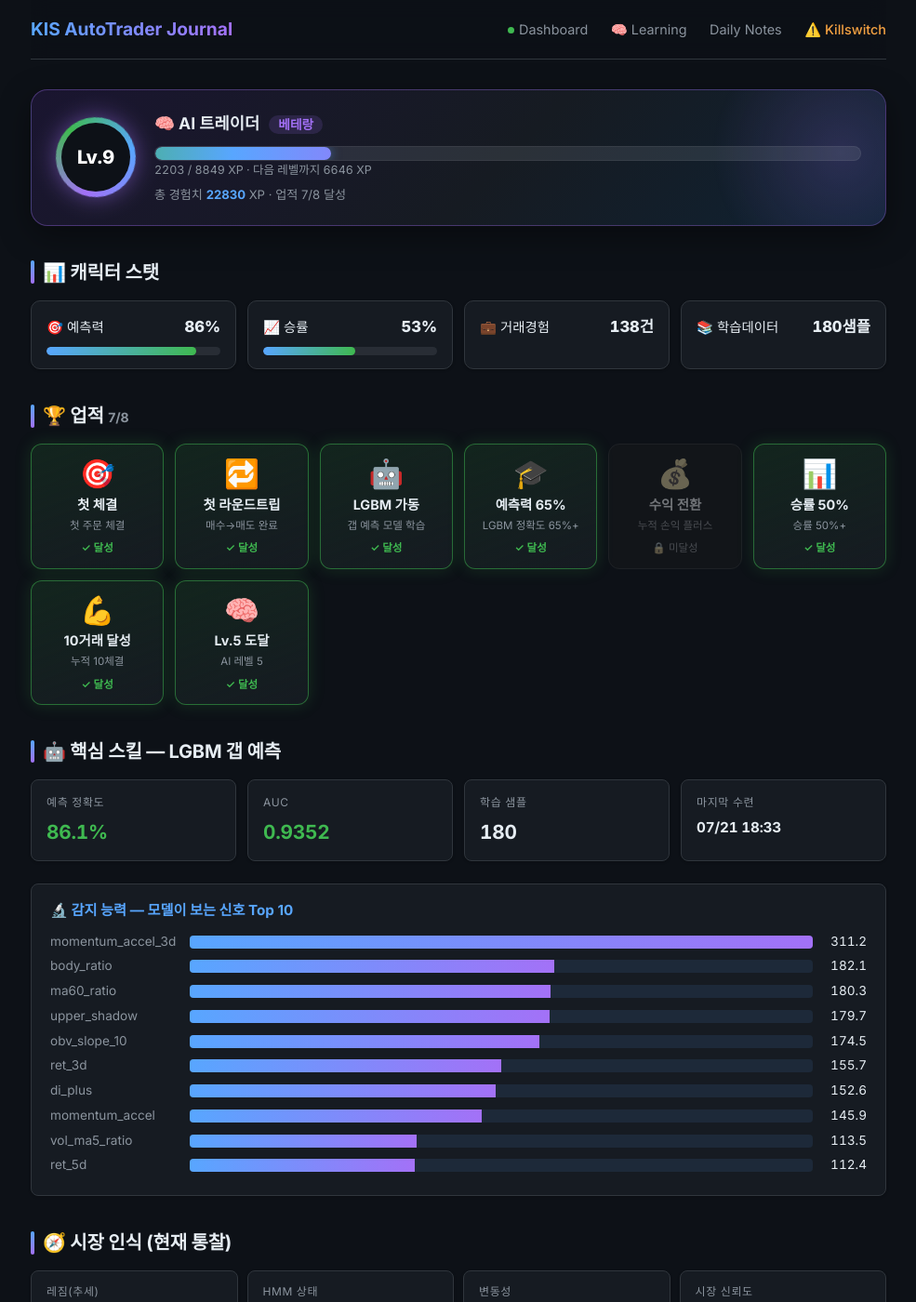
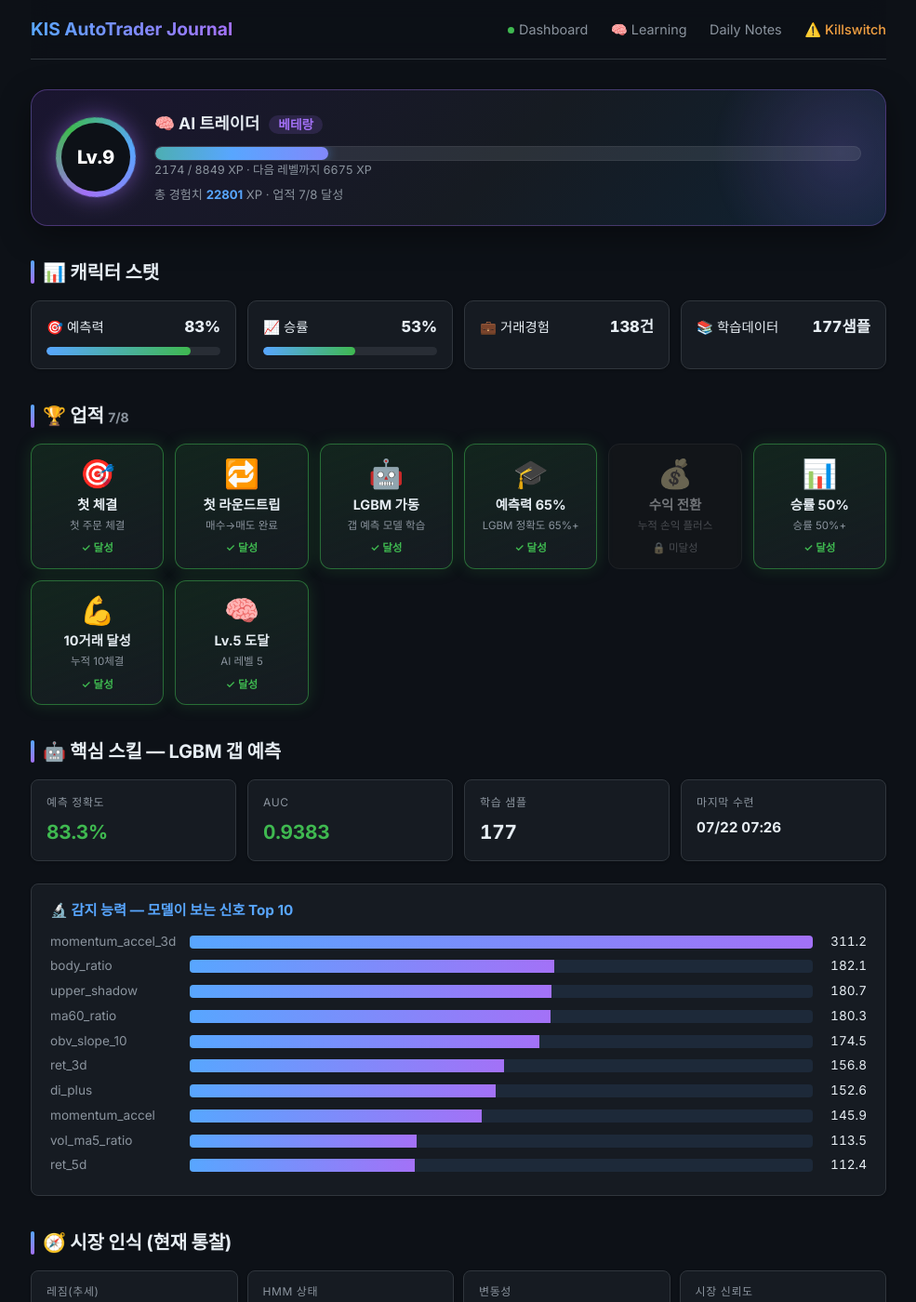
Before and after one commit to BudongJW/kis-trading-journal, a Jekyll site: the page built from learning.html, in a window 1280 px wide and 1400 px high. Shown: the whole window at 93% size, without its empty margins (147-1132 px from the left). Built offline with Jekyll 4.4.1, drawn with Linux system fonts in a browser that asks for light colours; nearby versions of some CDN libraries; some of the changed lines change nothing that is shown; some of the changed text lies outside the part shown.

Commit message:
auto: portfolio update 14:26

```diff
--- a/_data/portfolio.json
+++ b/_data/portfolio.json
@@ -1,7 +1,7 @@
 {
-  "updated_at": "2026-07-22T07:03:06.206688",
+  "updated_at": "2026-07-22T14:26:03.080364",
   "initial_capital": 500000,
-  "cash": 64402,
+  "cash": 22457,
   "holdings": [],
   "reconcile": {
     "matched": 0,
@@ -17,9 +17,9 @@
     "set_by": ""
   },
   "holdings_value": 0,
-  "total_value": 64402,
+  "total_value": 22457,
   "total_pnl": -3755,
-  "total_pnl_pct": -5.51,
+  "total_pnl_pct": -14.33,
   "realized_pnl": -3755,
   "unrealized_pnl": 0,
   "total_trades": 138,
@@ -1816,29 +1816,29 @@
     },
     {
       "date": "2026-07-22",
-      "total_value": 64402,
-      "cash": 64402,
+      "total_value": 22457,
+      "cash": 22457,
       "holdings_value": 0,
       "day_pnl": 0,
       "cumul_pnl": -3755,
       "realized_pnl": -3755,
       "unrealized_pnl": 0,
-      "net_deposit": -431843,
+      "net_deposit": -473788,
       "regime": "sideways",
       "hmm_state": "sideways",
-      "confidence": 0.27,
+      "confidence": 0.32,
       "k_value": 0.6
     }
   ],
   "market": {
     "regime": "sideways",
     "hmm_state": "sideways",
-    "confidence": 0.27,
+    "confidence": 0.32,
     "volatility": "normal",
     "vol_percentile": 66.0,
     "overnight_gap": {
-      "direction": "neutral",
-      "strength": 0.1,
+      "direction": "bullish",
+      "strength": 0.42,
       "action": "normal"
     },
     "strong_sectors": [
@@ -1894,24 +1894,21 @@
     "trained": false
   },
   "bear_strategy": {
-    "regime": "BULL",
-    "enabled": false
+    "enabled": true,
+    "regime": "CAUTION",
+    "confidence": 0.65,
+    "sma_ratio": 0.3015,
+    "canary_bad": 1,
+    "canary_scores": {
+      "195930": 0.6563,
+      "132030": -0.9124
+    }
   },
   "us_session": {
     "enabled": true,
-    "cash_usd": 12.947031,
-    "positions": 1,
-    "holdings": [
-      {
-        "symbol": "QQQM",
-        "qty": 2,
-        "buy_price": 289.0,
-        "current_price": 291.9,
-        "pnl_pct": 1.0,
-        "exchange": "NASD",
-        "asset_type": "us_long"
-      }
-    ],
+    "cash_usd": 14.307326,
+    "positions": 0,
+    "holdings": [],
     "max_positions": 3,
     "budget_pct": 0.4,
     "regime_linked": true,
@@ -1961,23 +1958,23 @@
       "hmm_confidence": 90.7,
       "volatility": "normal",
       "vol_percentile": 66.0,
-      "market_confidence": 0.27,
+      "market_confidence": 0.32,
       "analyzed_at": "2026-07-21 09:56"
     },
     "overnight": {
-      "direction": "neutral",
-      "nasdaq_change": -0.05,
-      "sp500_change": -0.19,
+      "direction": "bullish",
+      "nasdaq_change": 1.72,
+      "sp500_change": 0.79,
       "recommended_action": "normal"
     },
     "strong_sectors": [
       "IT"
     ],
     "lgbm": {
-      "accuracy": 86.1,
-      "auc": 0.9352,
-      "n_samples": 180,
-      "trained_at": "2026-07-21T18:33:11.565917",
+      "accuracy": 83.3,
+      "auc": 0.9383,
+      "n_samples": 177,
+      "trained_at": "2026-07-22T07:26:36.406272",
       "top_features": [
         {
           "name": "momentum_accel_3d",
@@ -1988,12 +1985,12 @@
           "importance": 182.1
         },
         {
+          "name": "upper_shadow",
+          "importance": 180.7
+        },
+        {
           "name": "ma60_ratio",
           "importance": 180.3
-        },
-        {
-          "name": "upper_shadow",
-          "importance": 179.7
         },
         {
           "name": "obv_slope_10",
@@ -2001,7 +1998,7 @@
         },
         {
           "name": "ret_3d",
-          "importance": 155.7
+          "importance": 156.8
         },
         {
           "name": "di_plus",
@@ -2074,10 +2071,10 @@
     "game": {
       "level": 9,
       "title": "베테랑",
-      "xp": 22830,
-      "xp_in_level": 2203,
+      "xp": 22801,
+      "xp_in_level": 2174,
       "xp_for_next": 8849,
-      "progress_pct": 24.9,
+      "progress_pct": 24.6,
       "achievements": [
         {
           "icon": "🎯",
@@ -2132,9 +2129,9 @@
         {
           "label": "예측력",
           "icon": "🎯",
-          "value": 86,
+          "value": 83,
           "suffix": "%",
-          "bar": 86
+          "bar": 83
         },
         {
           "label": "승률",
@@ -2153,7 +2150,7 @@
         {
           "label": "학습데이터",
           "icon": "📚",
-          "value": 180,
+          "value": 177,
           "suffix": "샘플",
           "bar": null
         }
@@ -2174,12 +2171,12 @@
     "size_mult": 0.6,
     "k_effective": 0.65,
     "allow_summary": "롱/인버스",
-    "briefing": "오늘 스탠스 신중(CAUTIOUS) · 레짐 CAUTION·신뢰도 27% · 美 오버나이트 neutral(-0.1%) · 예산 40%·최대 2종목·허용 롱/인버스",
+    "briefing": "오늘 스탠스 신중(CAUTIOUS) · 레짐 CAUTION·신뢰도 32% · 美 오버나이트 bullish(+1.7%) · 예산 40%·최대 2종목·허용 롱/인버스",
     "signals": {
       "regime": "CAUTION",
-      "confidence": 0.27,
-      "direction": "neutral",
-      "nasdaq_change": -0.05,
+      "confidence": 0.32,
+      "direction": "bullish",
+      "nasdaq_change": 1.72,
       "high_vol": false,
       "vol_percentile": 66.0,
       "rapid_level": "NONE"
```
